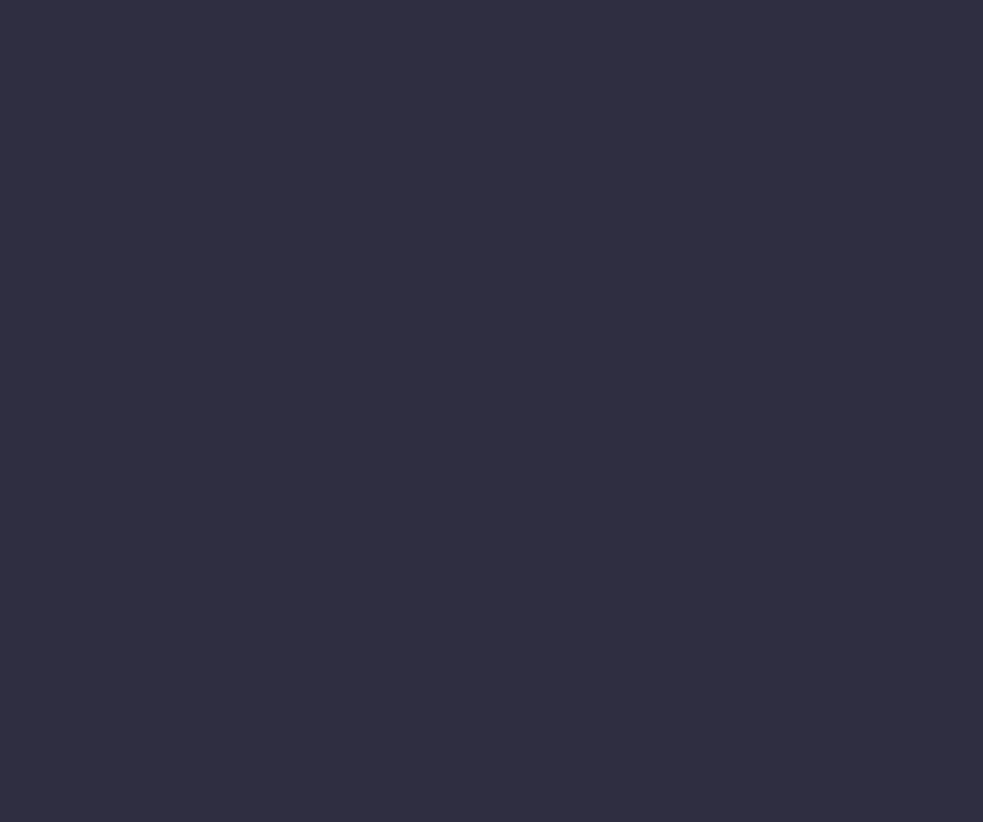
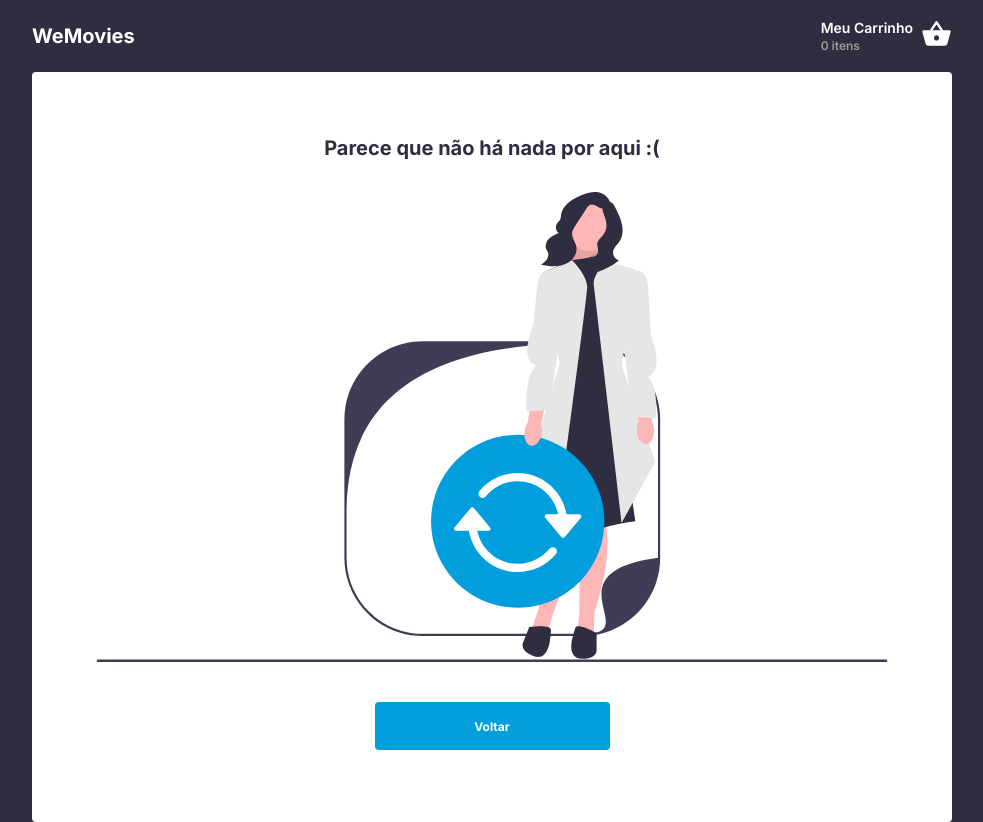
Before and after one commit to hellzz13/we-movies, a Next.js app: page /checkout in a window 1280 px wide. Before the commit this address had no page. Shown: the whole page, without its empty margins (148-1131 px from the left). Before the commit the page ends 800 px from the top, so only its background shows below. Built offline with nearby package versions, Linux system fonts and the light colour scheme.

Commit message:
feat: telas de carrinho vazio + tela de finalização de compra

```diff
--- a/src/app/checkout/page.tsx
+++ b/src/app/checkout/page.tsx
@@ -22,25 +22,29 @@ import {
   InfoSection,
   TitleValueTotal,
   TotalWrapper,
+  TitleTableCard,
+  TextTitleTableCard,
+  Spacer,
 } from "./style";
 import { useContext } from "react";
 import InfoContext from "@/context/InfoContext";
 import Counter from "@/components/Counter";
 import { useHandleItem } from "@/hooks/useHandleItem";
-import { redirect } from "next/navigation";
+import { redirect, useRouter } from "next/navigation";
 import {
   ButtonContainer,
   PrimaryButton,
   TextButton,
 } from "@/components/Button";
+import EmptyCart from "@/components/EmptyCart";
+import Loading from "@/components/Loading";
 
 export default function Page() {
-  const { dataCheckout } = useContext(InfoContext);
+  const { dataCheckout, setDataCheckout, setCounter, setLoading, loading } =
+    useContext(InfoContext);
   const { handleDeleteItemCheckout } = useHandleItem();
 
-  if (dataCheckout.length < 1) {
-    return redirect("/");
-  }
+  const { push } = useRouter();
 
   let totalValue = 0;
 
@@ -49,10 +53,30 @@ export default function Page() {
     totalValue += itemTotal;
   });
 
+  function handleCompleteCheckout() {
+    setLoading(true);
+    push("/completed");
+    setDataCheckout([]);
+    setCounter(0);
+    setTimeout(() => {
+      setLoading(false);
+    }, 1000);
+  }
+
+  if (loading) {
+    return <Loading />;
+  }
+
   return (
     <Container>
+      {dataCheckout.length > 0 ? (
         <CardArea>
           <ScrollArea>
+            <TitleTableCard>
+              <TextTitleTableCard>PRODUTO</TextTitleTableCard>
+              <TextTitleTableCard>QTD</TextTitleTableCard>
+              <TextTitleTableCard>SUBTOTAL</TextTitleTableCard>
+            </TitleTableCard>
             {dataCheckout?.map((movie, index) => {
               return (
                 <Card key={index}>
@@ -96,6 +120,7 @@ export default function Page() {
               );
             })}
           </ScrollArea>
+          <Spacer />
           <OrderArea>
             <DividerX />
 
@@ -110,13 +135,20 @@ export default function Page() {
                 </Value>
               </TotalContainer>
               <ButtonContainer>
-              <PrimaryButton>
+                <PrimaryButton onClick={handleCompleteCheckout}>
                   <TextButton fontWeight={700}>FINALIZAR PEDIDO</TextButton>
                 </PrimaryButton>
               </ButtonContainer>
             </TotalWrapper>
           </OrderArea>
         </CardArea>
+      ) : (
+        <Container>
+          <CardArea>
+            <EmptyCart />
+          </CardArea>
+        </Container>
+      )}
     </Container>
   );
 }
--- a/src/app/checkout/style.ts
+++ b/src/app/checkout/style.ts
@@ -10,19 +10,46 @@ interface ITextProps {
 export const CardArea = styled.div`
   background: #fff;
   border-radius: 4px;
-  height: 85vh;
+
   position: relative;
+  @media (max-width: 750px) {
+    height: 85vh;
+  }
 `;
+
+export const TitleTableCard = styled.div`
+  width: 100%;
+  display: flex;
+  justify-content: space-between;
+  padding: 24px;
+
+  @media (max-width: 760px) {
+    display: none;
+  }
+`;
+
+export const TextTitleTableCard = styled.div`
+  color: #999;
+  font-size: 14px;
+  font-style: normal;
+  font-weight: 700;
+  line-height: normal;
+`;
+
 export const ScrollArea = styled.div`
-  height: 80%;
+  height: 73%;
   overflow-y: auto;
 `;
 
 export const Card = styled.div`
   width: 100%;
   display: flex;
-  padding: 16px;
+  padding: 24px;
   gap: 21px;
+
+  @media (max-width: 760px) {
+    padding: 16px;
+  }
 `;
 
 export const InnerCardCheckoutContainer = styled.div`
@@ -31,7 +58,7 @@ export const InnerCardCheckoutContainer = styled.div`
   gap: 52px;
   width: 100%;
 
-  @media (max-width: 750px) {
+  @media (max-width: 760px) {
     gap: 16px;
   }
 `;
@@ -49,15 +76,20 @@ export const AreaValueItem = styled.div`
   display: flex;
   flex-direction: column;
 
-  @media (max-width: 750px) {
+  @media (max-width: 760px) {
     flex-direction: row;
     justify-content: space-between;
   }
 `;
 
 export const Image = styled.img`
-  width: 64px;
-  height: 82px;
+  width: 89px;
+  height: 114px;
+
+  @media (max-width: 750px) {
+    width: 64px;
+    height: 82px;
+  }
 `;
 
 export const InfoSection = styled.div`
@@ -66,7 +98,7 @@ export const InfoSection = styled.div`
   flex-direction: row;
   gap: 52px;
 
-  @media (max-width: 750px) {
+  @media (max-width: 760px) {
     flex-direction: column;
     gap: 18px;
   }
@@ -79,7 +111,7 @@ export const InfoCardCheckout = styled.div`
   align-items: center;
   gap: 52px;
 
-  @media (max-width: 750px) {
+  @media (max-width: 760px) {
     gap: 0px;
   }
 `;
@@ -108,7 +140,7 @@ export const ValueContainer = styled.div`
   justify-content: space-between;
   gap: 52px;
 
-  @media (max-width: 750px) {
+  @media (max-width: 760px) {
     width: 40%;
     flex-direction: column-reverse;
     align-items: end;
@@ -119,7 +151,7 @@ export const ValueContainer = styled.div`
 export const TitleValue = styled.p<ITextProps>`
   display: none;
 
-  @media (max-width: 750px) {
+  @media (max-width: 760px) {
     color: #999;
     font-size: ${(props) => props.size}px;
     font-style: normal;
@@ -150,6 +182,7 @@ export const OrderArea = styled.div`
   padding: 16px;
   width: 100%;
   bottom: 0;
+  background-color: #fff;
 `;
 
 export const DividerX = styled.div`
@@ -163,7 +196,7 @@ export const TotalWrapper = styled.span`
   display: flex;
   flex-direction: row-reverse;
   justify-content: space-between;
-  @media (max-width: 750px) {
+  @media (max-width: 760px) {
     flex-direction: column;
   }
 `;
@@ -174,3 +207,13 @@ export const TotalContainer = styled.div`
   gap: 30px;
   justify-content: right;
 `;
+
+export const Spacer = styled.div`
+  height: 140px;
+  margin-bottom: 24px;
+
+  @media (max-width: 750px) {
+    height: 0px;
+    margin-bottom: 0px;
+  }
+`;
--- /dev/null
+++ b/src/app/completed/style.ts
@@ -0,0 +1,40 @@
+import { StyledSVGProps } from "@/@types/Svg";
+import styled from "styled-components";
+
+import CompletedIcon from "../../assets/completedIcon.svg";
+
+export const CompletedContainer = styled.div`
+  padding: 64px;
+  background: #fff;
+  border-radius: 4px;
+  display: flex;
+  align-items: center;
+  flex-direction: column;
+  gap: 32px;
+`;
+
+export const CompletedTitle = styled.h1`
+  color: #2f2e41;
+  text-align: center;
+  font-size: 20px;
+  font-style: normal;
+  font-weight: 700;
+  line-height: normal;
+  padding: 0px;
+`;
+
+export const CompletedSvgStyled = styled(CompletedIcon)<StyledSVGProps>`
+  margin: auto;
+  cursor: pointer;
+  width: 295px;
+  height: 307px;
+
+  @media (max-width: 750px) {
+    width: 100%;
+    height: 100%;
+  }
+`;
+
+export const AreaButton = styled.div`
+  width: 235px;
+`;
--- a/src/app/page.tsx
+++ b/src/app/page.tsx
@@ -17,6 +17,7 @@ import { Image, Text } from "./style";
 import { IMovies } from "@/@types/Movie";
 import InfoContext from "@/context/InfoContext";
 import { useHandleItem } from "@/hooks/useHandleItem";
+import Loading from "@/components/Loading";
 
 export default function Home() {
   const [movies, setMovies] = useState<IMovies[] | null>(null);
@@ -34,6 +35,10 @@ export default function Home() {
   useEffect(() => {
     getData();
   }, []);
+
+  if (!movies) {
+    return <Loading />;
+  }
 
   return (
     <Container>
--- /dev/null
+++ b/src/components/EmptyCart/index.tsx
@@ -0,0 +1,22 @@
+"use client";
+import { useRouter } from "next/navigation";
+import { ButtonContainer, PrimaryButton, TextButton } from "../Button";
+import { Container, EmptySvgStyled, EmptyTitle, AreaButton } from "./style";
+
+export default function EmptyCart() {
+  const { push } = useRouter();
+  return (
+    <Container>
+      <EmptyTitle>{"Parece que não há nada por aqui :("}</EmptyTitle>
+      <EmptySvgStyled />
+
+      <AreaButton>
+        <ButtonContainer>
+          <PrimaryButton onClick={() => push("/")}>
+            <TextButton fontWeight={700}>Voltar</TextButton>
+          </PrimaryButton>
+        </ButtonContainer>
+      </AreaButton>
+    </Container>
+  );
+}
--- /dev/null
+++ b/src/components/EmptyCart/style.ts
@@ -0,0 +1,39 @@
+import { StyledSVGProps } from "@/@types/Svg";
+import styled from "styled-components";
+
+import EmptyIcon from "../../assets/emptyIcon.svg";
+
+export const Container = styled.div`
+  padding: 64px;
+  display: flex;
+  align-items: center;
+  flex-direction: column;
+  gap: 32px;
+  @media (max-width: 750px) {
+    padding: 0px;
+  }
+`;
+
+export const EmptyTitle = styled.h1`
+  color: #2f2e41;
+  text-align: center;
+  font-size: 20px;
+  font-style: normal;
+  font-weight: 700;
+  line-height: normal;
+  padding: 0px;
+
+  @media (max-width: 750px) {
+    padding: 64px;
+  }
+`;
+
+export const EmptySvgStyled = styled(EmptyIcon)<StyledSVGProps>`
+  margin: auto;
+  cursor: pointer;
+  height: 100%;
+`;
+
+export const AreaButton = styled.div`
+  width: 235px;
+`;
--- /dev/null
+++ b/src/components/Loading/index.tsx
@@ -0,0 +1,10 @@
+import React from "react";
+import { LoadingContainer, Spinner } from "./style";
+
+export default function Loading() {
+  return (
+    <LoadingContainer>
+      <Spinner />
+    </LoadingContainer>
+  );
+}
--- /dev/null
+++ b/src/components/Loading/style.ts
@@ -0,0 +1,26 @@
+import styled, { keyframes } from "styled-components";
+
+const spin = keyframes`
+  from {
+    transform: rotate(0deg);
+  }
+  to {
+    transform: rotate(360deg);
+  }
+`;
+
+export const LoadingContainer = styled.div`
+  display: flex;
+  align-items: center;
+  justify-content: center;
+  height: 100vh;
+`;
+
+export const Spinner = styled.div`
+  border: 4px solid rgba(0, 0, 0, 0.1);
+  border-top: 4px solid #fff;
+  border-radius: 50%;
+  width: 40px;
+  height: 40px;
+  animation: ${spin} 1s linear infinite;
+`;
--- a/src/context/InfoContext.tsx
+++ b/src/context/InfoContext.tsx
@@ -7,6 +7,8 @@ type InfoProps = {
   setDataCheckout: (state: IMovies[]) => void;
   counter: number;
   setCounter: (state: number) => void;
+  loading: boolean;
+  setLoading: (state: boolean) => void;
 };
 
 const DEFAULT_VALUE = {
@@ -14,6 +16,8 @@ const DEFAULT_VALUE = {
   setDataCheckout: () => {},
   counter: 0,
   setCounter: () => {},
+  loading: false,
+  setLoading: () => {},
 };
 
 const InfoContext = createContext<InfoProps>(DEFAULT_VALUE);
@@ -27,6 +31,7 @@ const InfoContextProvider: React.FC<IProvider> = ({ children }) => {
     DEFAULT_VALUE.dataCheckout
   );
   const [counter, setCounter] = useState(DEFAULT_VALUE.counter);
+  const [loading, setLoading] = useState(DEFAULT_VALUE.loading);
 
   return (
     <InfoContext.Provider
@@ -35,6 +40,8 @@ const InfoContextProvider: React.FC<IProvider> = ({ children }) => {
         setDataCheckout,
         counter,
         setCounter,
+        loading,
+        setLoading,
       }}
     >
       {children}
```
Also changed, not shown: src/app/completed/page.tsx (added, +43 -0 lines), src/assets/completedIcon.svg (added), src/assets/emptyIcon.svg (added). Lines whose indentation alone changed are shown as unchanged.
